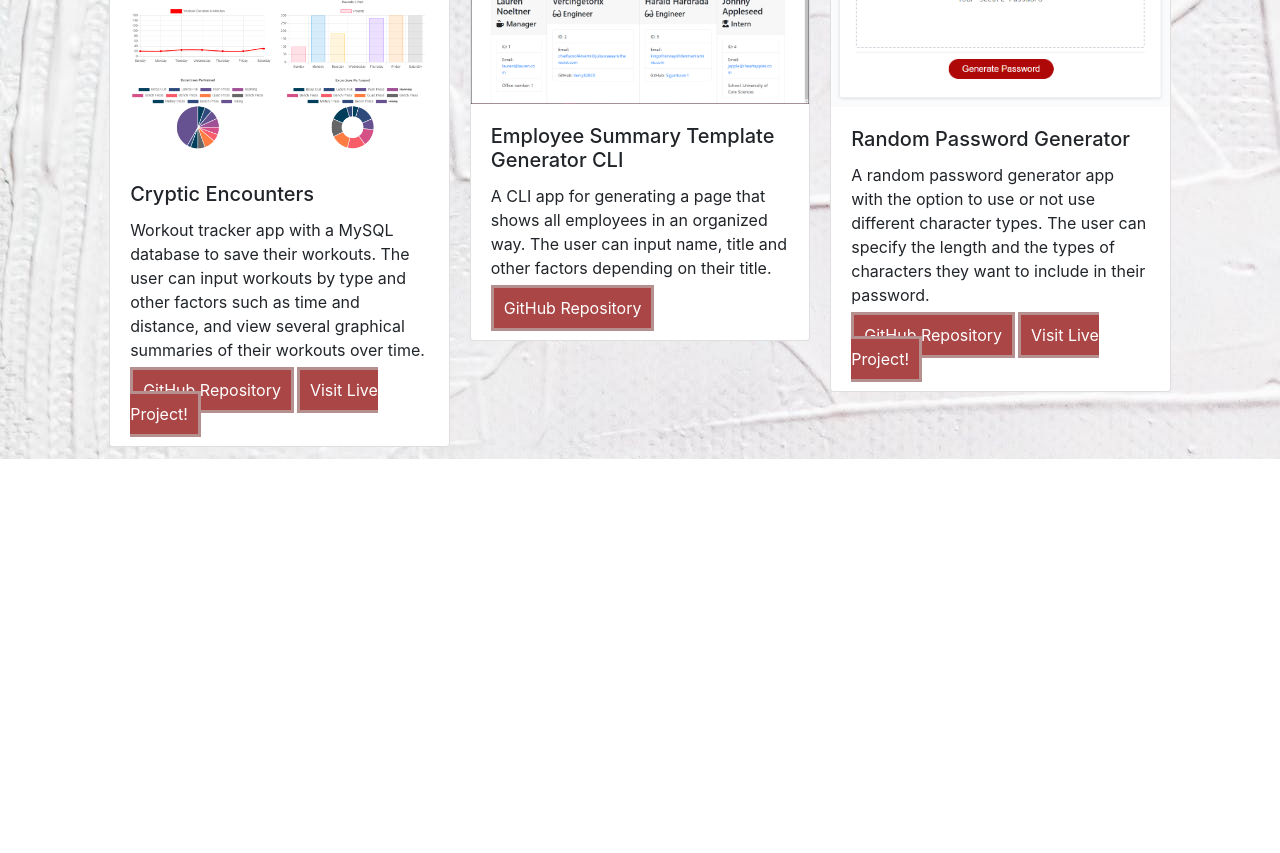
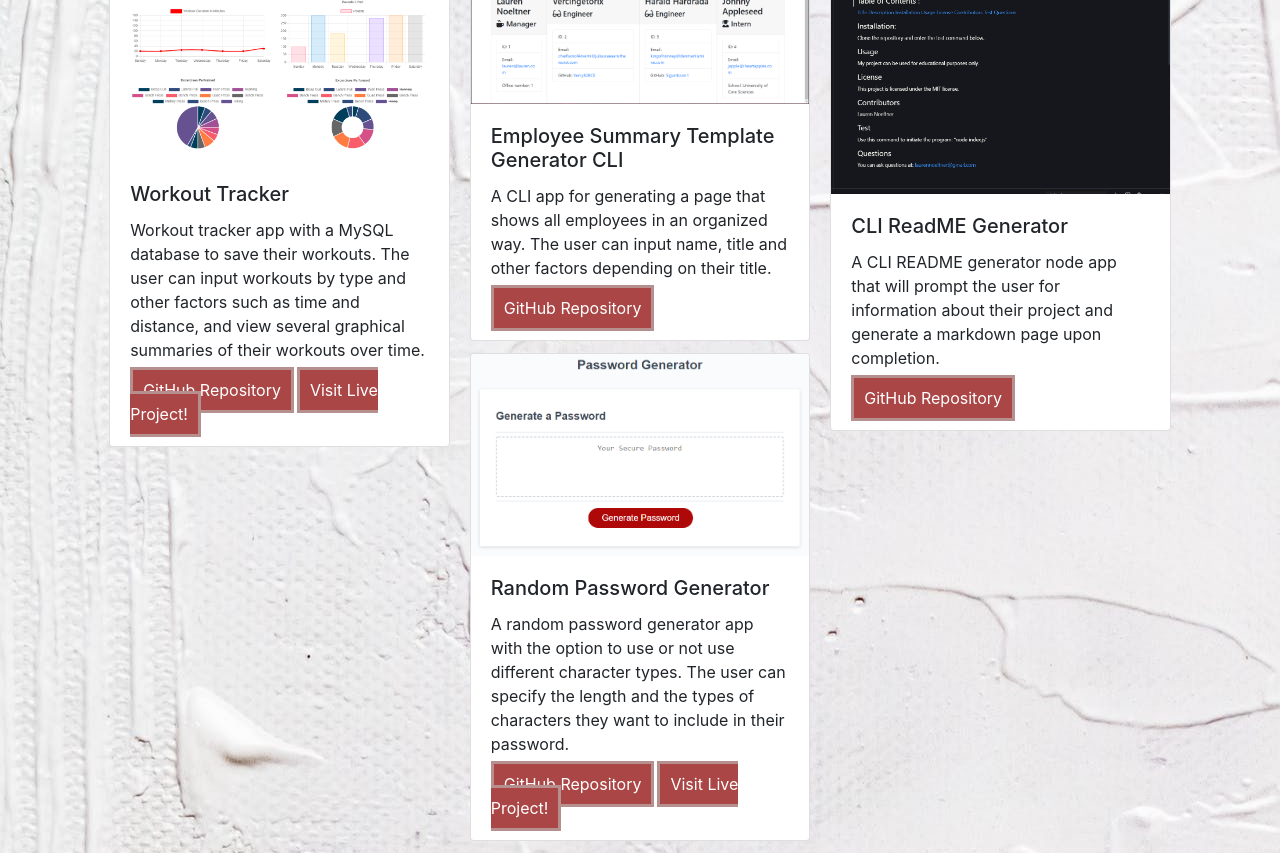
Before and after one commit to LNoeltner1/LaurenNoeltner, a React (Create React App) app in the folder client/: page /Portfolio in a window 1280 px wide. Shown: the part 840-1693 px from the top of the page. Before the commit the page ends 1299 px from the top, so only its background shows below. Built offline with nearby package versions, Linux system fonts and the light colour scheme.

Commit message:
reorganized cards and added a seventh

```diff
--- a/client/src/components/Portfolio.jsx
+++ b/client/src/components/Portfolio.jsx
@@ -61,7 +61,7 @@ const Portfolio = () => {
                         <Card className="individualCard">
                             <Card.Img variant="top" src={Workout} className="cardImage"/>
                             <Card.Body>
-                            <Card.Title className="titleText">Cryptic Encounters</Card.Title>
+                            <Card.Title className="titleText">Workout Tracker</Card.Title>
                             <Card.Text className="descriptionText">
                                 Workout tracker app with a MySQL database to save their workouts.
                                 The user can input workouts by type and other factors such as time
@@ -78,7 +78,7 @@ const Portfolio = () => {
                             <Card.Body>
                             <Card.Title className="titleText">Cryptic Encounters</Card.Title>
                             <Card.Text className="descriptionText">
-                            A delightfully spooky haunted house walk through game with interactive dialogue
+                                A delightfully spooky haunted house walk through game with interactive dialogue
                                 and varying content. The player finds themselves trapped in
                                 a haunted house, populated by a group of not-so-mean ghosts.
                                 They must interact with all of these ghosts to escape the house,
@@ -105,6 +105,20 @@ const Portfolio = () => {
                         </Card>
                         {/* CARD FIVE */}
                         <Card className="individualCard">
+                            <Card.Img variant="top" src={Password} className="cardImage"/>
+                            <Card.Body>
+                            <Card.Title className="titleText">Random Password Generator</Card.Title>
+                            <Card.Text className="descriptionText">
+                                A random password generator app with the option to use or
+                                not use different character types. The user can specify the
+                                length and the types of characters they want to include in their password.
+                            </Card.Text>
+                            <a className="repoLink" href="https://github.com/LNoeltner1/Random_Password_Generator_App">GitHub Repository</a>
+                            <a className="liveLink" href="https://lnoeltner1.github.io/Random_Password_Generator_App/">Visit Live Project!</a>
+                            </Card.Body>
+                        </Card>
+                        {/* CARD SIX */}
+                        <Card className="individualCard">
                             <Card.Img variant="top" src={Budget} className="cardImage"/>
                             <Card.Body>
                             <Card.Title className="titleText">Budget Tracker</Card.Title>
@@ -118,21 +132,20 @@ const Portfolio = () => {
                             <a className="liveLink" href="https://budget-tracker-lnoeltner.herokuapp.com/">Visit Live Project!</a>
                             </Card.Body>
                         </Card>
-                        {/* CARD SIX */}
+
+
+                        {/* CARD SEVEN */}
                         <Card className="individualCard">
-                            <Card.Img variant="top" src={Password} className="cardImage"/>
+                            <Card.Img variant="top" src={Readme} className="cardImage"/>
                             <Card.Body>
-                            <Card.Title className="titleText">Random Password Generator</Card.Title>
+                            <Card.Title className="titleText">CLI ReadME Generator</Card.Title>
                             <Card.Text className="descriptionText">
-                                A random password generator app with the option to use or
-                                not use different character types. The user can specify the
-                                length and the types of characters they want to include in their password.
+                            A CLI README generator node app that will prompt
+                                                the user for information about their project and generate a markdown page upon completion.
                             </Card.Text>
-                            <a className="repoLink" href="https://github.com/LNoeltner1/Random_Password_Generator_App">GitHub Repository</a>
-                            <a className="liveLink" href="https://lnoeltner1.github.io/Random_Password_Generator_App/">Visit Live Project!</a>
+                            <a className="repoLink" href="https://github.com/LNoeltner1/README_Generator">GitHub Repository</a>
                             </Card.Body>
                         </Card>
-                        {/* CARD SEVEN */}
 
                     </CardColumns>
                     </div>
```
